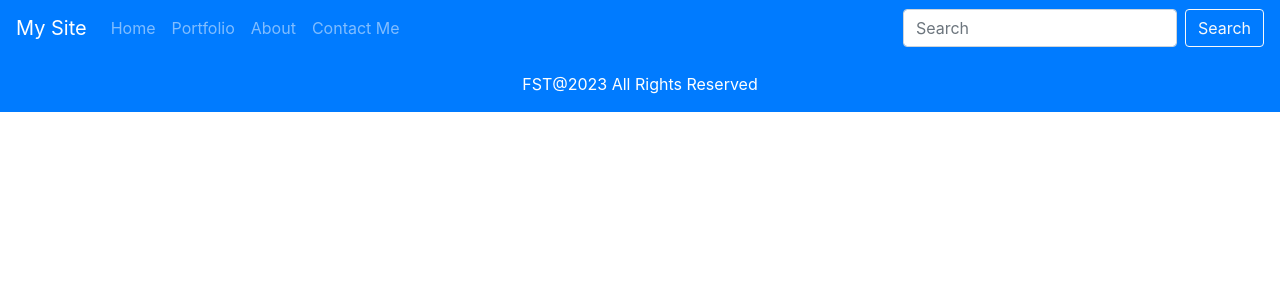
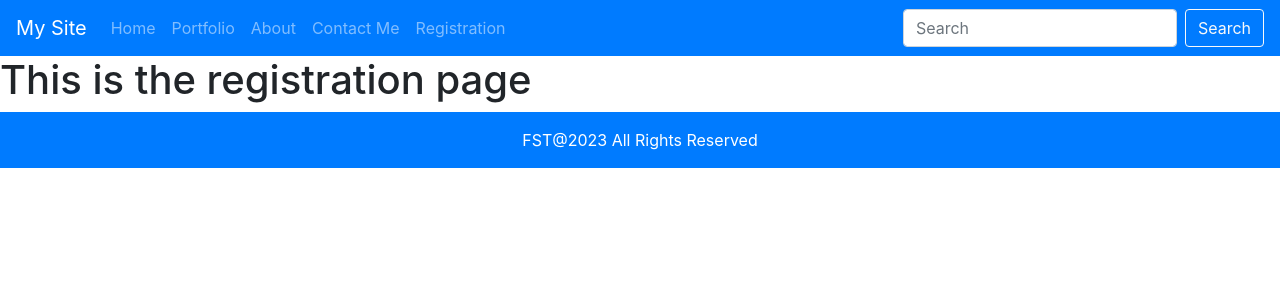
Before and after one commit to AhmedXMohamed/react, a React (Create React App) app: page /register in a window 1280 px wide. Shown: the top 300 px of the page. Built offline with nearby package versions, Linux system fonts and the light colour scheme.

Commit message:
Completed registration page integration with header and routes

```diff
--- a/src/App.jsx
+++ b/src/App.jsx
@@ -6,6 +6,7 @@ import About from './components/about/About';
 import Home from './components/home/Home';
 import Header from './components/Header';
 import Footer from './components/Footer';
+import Registration from './components/registration/Registration';
 
 const App = () => {
   return (
@@ -16,6 +17,7 @@ const App = () => {
         <Route path="/portfolio" element={<Portfolio />}/>
         <Route path="/about" element={<About />}/>
         <Route path="/contact" element={<Login />}/>
+        <Route path="/register" element={<Registration />}/>
       </Routes>
       <Footer />
     </BrowserRouter>
--- a/src/components/Header.jsx
+++ b/src/components/Header.jsx
@@ -9,6 +9,7 @@ const Header = (props) => {
                 <Nav.Link href="/portfolio">Portfolio</Nav.Link>
                 <Nav.Link href="/about">About</Nav.Link>
                 <Nav.Link href="/contact">Contact Me</Nav.Link>
+                <Nav.Link href="/register">Registration</Nav.Link>
             </Nav>
             <Form inline>
                 <FormControl type="text" placeholder="Search" className="mr-sm-2" />
--- a/src/components/registration/Registration.jsx
+++ b/src/components/registration/Registration.jsx
@@ -2,7 +2,9 @@ import React from 'react';
 
 const Registration = (props) => {
     return (
-        <div>This is the registration page</div>
+        <div>
+            <h1>This is the registration page</h1>
+        </div>
     );
 }
 
```
